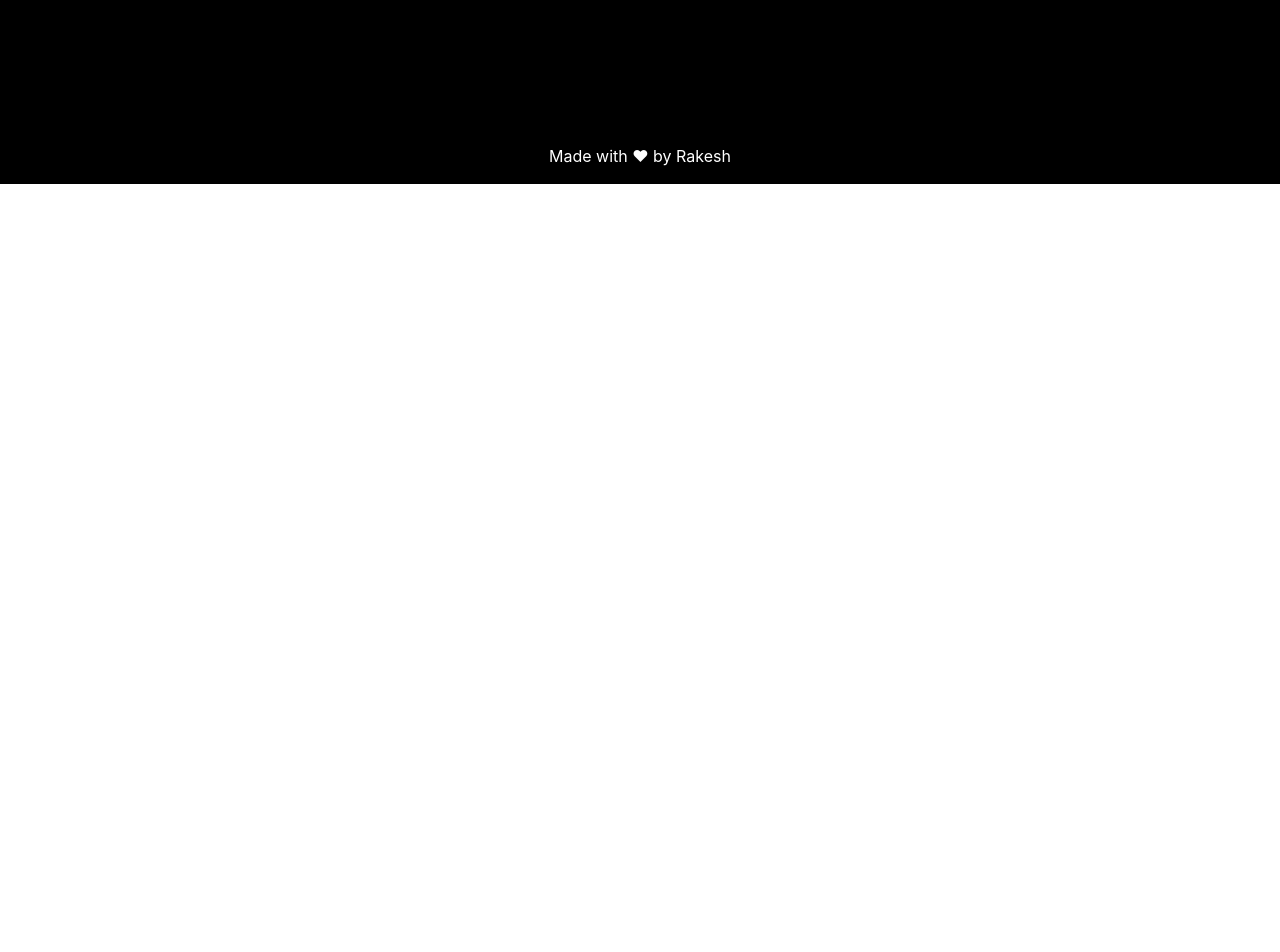
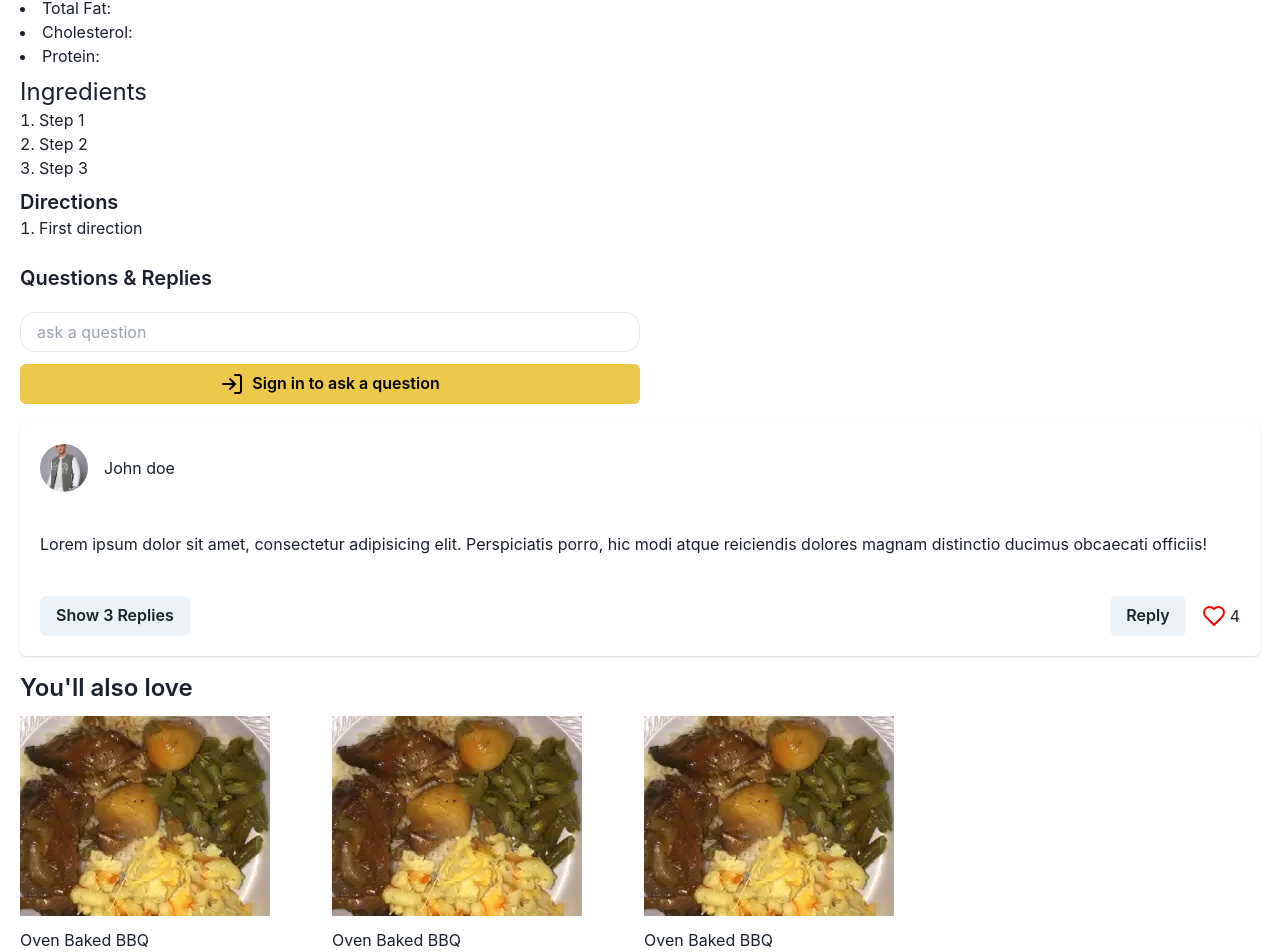
Before and after one commit to Codersfreedom/Mom-s-Kitchen, a React (Vite) app in the folder frontend/: page /recipe/34234 in a window 1280 px wide. Shown: the part 1336-2288 px from the top of the page. Before the commit the page ends 1520 px from the top, so only its background shows below. Built offline with nearby package versions, Linux system fonts and the light colour scheme.

Commit message:
frontend:recipe page completed

```diff
--- a/frontend/src/App.css
+++ b/frontend/src/App.css
@@ -22,10 +22,3 @@ input:user-valid{
     border: 2px solid blue;
 
 }
-
-li{
-    list-style: none;
-    font-size: 1.2rem;
-    font-weight: 600;
-    cursor: pointer;
-}
--- a/frontend/src/components/MainContent.jsx
+++ b/frontend/src/components/MainContent.jsx
@@ -13,7 +13,7 @@ const MainContent = () => {
                 animate={{ opacity: 1, x: 0 }}
                 transition={{ duration: 0.8 }}
                 className='lg:h-60 h-48 w-full lg:w-72  sm:w-full    ' >
-                    <Link className='h-full w-full flex lg:flex-col gap-2 p-2'>
+                    <Link to={'/recipe/chicken'} className='h-full w-full flex lg:flex-col gap-2 p-2'>
 
                 <Skeleton className='h-full lg:w-full w-2/3 md:w-1/2' isLoaded={true}>
                     <div className=' w-full h-full'>
--- a/frontend/src/pages/Recipe.jsx
+++ b/frontend/src/pages/Recipe.jsx
@@ -1,11 +1,21 @@
-import { Avatar, Button } from "@chakra-ui/react"
-import { BicepsFlexed, Bookmark, BookMarked, Camera, Clock, Download, Printer, Salad, Share, Star } from "lucide-react"
+import { Avatar, Button, Card, CardBody, CardFooter, CardHeader, Input } from "@chakra-ui/react"
+import { BicepsFlexed, Bookmark, Camera, Clock, Download, Heart, LogIn, Printer, Salad, Share, Smile, Star } from "lucide-react"
+import { useState } from "react"
 import { Link } from "react-router-dom"
 
 
 const Recipe = () => {
+    const [isShowingReplies, setIsShowingReplies] = useState(false);
+    const [isClickedReply, setIsClickedReply] = useState(false);
+
+    const handleReply = () => {
+        if (!isClickedReply) {
+            setIsClickedReply(true);
+        }
+        //TODO:Set isClickedReply false after successfull reply
+    }
     return (
-        <div className="min-h-screen w-full p-3  ">
+        <div className="min-h-screen w-full p-5 ">
 
             <h1 className="text-4xl font-bold">Recipe Name</h1>
             <div className="flex gap-2 py-4">
@@ -19,7 +29,8 @@ const Recipe = () => {
                 <Avatar src="/Men jacket.avif" />
                 <h2 className="text-2xl">Submitted by <Link to={'/profile/:id'} className="text-blue-400">John doe</Link> </h2>
             </div>
-            <p className="text-xl">"This is a sure fire method of making a tender pot roast every time."</p>
+            <Button colorScheme="yellow">Follow</Button>
+            <p className="text-xl py-4">"This is a sure fire method of making a tender pot roast every time."</p>
 
             <div className="flex gap-3 py-4">
                 <Button
@@ -66,19 +77,137 @@ const Recipe = () => {
 
             <div className="w-full lg:w-1/3">
                 <Button
-                leftIcon={<Camera/>}
-                size={'lg'}
-                width={'100%'}
-                variant={'solid'}
-                colorScheme="yellow"
+                    leftIcon={<Camera />}
+                    size={'lg'}
+                    width={'100%'}
+                    variant={'solid'}
+                    colorScheme="yellow"
                 >I Made This</Button>
             </div>
 
             <div className="flex flex-col gap-3 justify-center py-4">
-                <p className="flex  gap-2"> <Clock/> Ready In:4hr 10mins </p>
+                <p className="flex  gap-2"> <Clock /> Ready In:4hr 10mins </p>
                 <p className="flex  gap-2"> <Salad /> Ingrediants:12 </p>
             </div>
             <h2 className="flex gap-2 text-md text-yellow-600 font-semibold"> <BicepsFlexed /> Nutrition information</h2>
+            <div className="w-1/2 h-fit py-2">
+                <ul className="list-disc list-inside">
+                    <li>Calories: </li>
+                    <li>Total Fat: </li>
+                    <li>Cholesterol:</li>
+                    <li>Protein:</li>
+                </ul>
+
+
+            </div>
+            <h1 className="text-2xl">Ingredients</h1>
+            <div>
+                <ol className="list-decimal list-inside">
+                    <li >
+                        Step 1
+                    </li>
+                    <li>
+                        Step 2
+                    </li>
+                    <li>
+                        Step 3
+                    </li>
+                </ol>
+            </div>
+
+            <div className="py-2">
+                <h1 className="text-xl font-semibold"> Directions</h1>
+
+                <ol className="list-decimal list-inside">
+                    <li>First direction</li>
+                </ol>
+
+            </div>
+
+            <div className="flex flex-col gap-3 w-full  py-4">
+                <h1 className="text-xl font-semibold">Questions & Replies</h1>
+
+                <div className="w-full lg:w-1/2 py-2 flex flex-col gap-3">
+                  <Input placeholder="ask a question" rounded={'15px'} />
+                <Button colorScheme="yellow" leftIcon={<LogIn />}> Sign in to ask a question</Button>
+                </div>
+
+
+                <Card>
+                    <CardHeader className="flex gap-4 items-center">
+                        <Avatar src="/Men jacket.avif" />
+                        <Link to={'profile/34234'}>John doe</Link>
+                    </CardHeader>
+
+                    <CardBody>
+                        <p>Lorem ipsum dolor sit amet, consectetur adipisicing elit. Perspiciatis porro, hic modi atque reiciendis dolores magnam distinctio ducimus obcaecati officiis!</p>
+                    </CardBody>
+                    <CardFooter className="flex flex-col gap-3">
+                        <div className="w-full flex justify-between gap-2">
+                            {!isClickedReply && <Button onClick={(e) => setIsShowingReplies(!isShowingReplies)}>
+                                {isShowingReplies ? 'Hide 3 Replies' : 'Show 3 Replies'}
+                            </Button>}
+                            {isClickedReply && <Input placeholder="Type reply.." />}
+                            <div className="flex gap-4 items-center">
+                                <Button onClick={handleReply}>Reply</Button>
+                                <div className="flex gap-1 items-center">
+                                    <Heart className="cursor-pointer" color="red" />
+                                    <p>4 </p>
+                                </div>
+
+                            </div>
+                        </div>
+
+                        {isShowingReplies && <div className="w-full flex border-t-2 py-3">
+                            <div className="w-full">
+                                <div className="flex justify-between items-center">
+                                    <div className="flex gap-4 items-center pb-2">
+                                        <Avatar />
+                                        <Link to={'/profile/45345'}>John doe</Link>
+                                    </div>
+                                    <div>
+                                        2 march 2024
+                                    </div>
+                                </div>
+
+                                <p>Lorem ipsum dolor sit amet consectetur adipisicing elit. Nisi, accusamus?</p>
+                            </div>
+                        </div>}
+                    </CardFooter>
+
+                </Card>
+            </div>
+
+            <h1 className="text-2xl font-semibold">You'll also love</h1>
+
+            <div className=" w-full grid gap-2 grid-cols-2 lg:grid-cols-4 py-3">
+                <Link to={'/recipe/34234'} className="flex flex-col gap-3">
+                    <div>
+                        <img src="/1.webp" alt="" />
+                    </div>
+                    <div>
+                        <p>Oven Baked BBQ</p>
+                    </div>
+                </Link>
+
+                <Link to={'/recipe/34234'} className="flex flex-col gap-3">
+                    <div>
+                        <img src="/1.webp" alt="" />
+                    </div>
+                    <div>
+                        <p>Oven Baked BBQ</p>
+                    </div>
+                </Link>  <Link to={'/recipe/34234'} className="flex flex-col gap-3">
+                    <div>
+                        <img src="/1.webp" alt="" />
+                    </div>
+                    <div>
+                        <p>Oven Baked BBQ</p>
+                    </div>
+                </Link>
+
+            </div>
+
         </div>
     )
 }
```
